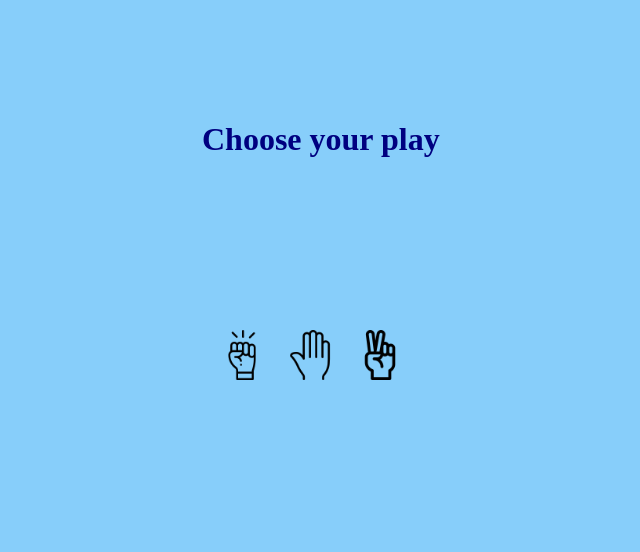
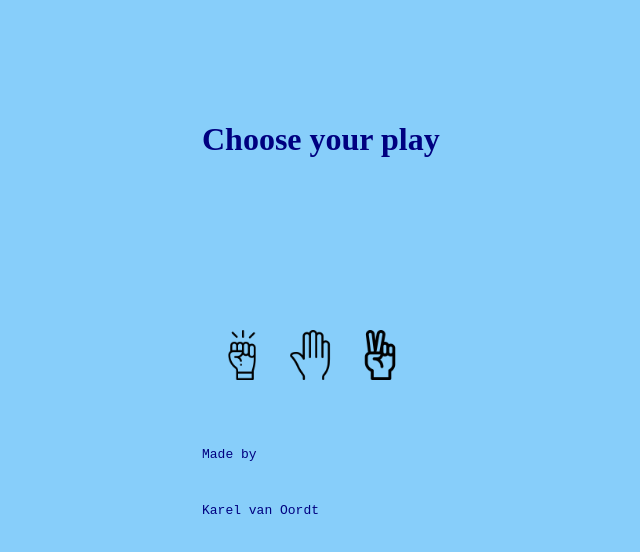
Before and after one commit to karelvanoordt/Rock-Paper-Scissors-click-game, a plain HTML site: page index.html in a window 1280 px wide. Shown: the whole page, without its empty margins (306-946 px from the left). Drawn offline with Linux system fonts and the light colour scheme.

Commit message:
Karel's third commit
Add new div container to html file to store the signature elements (property)

Add styling to new signature container.

```diff
--- a/index.html
+++ b/index.html
@@ -20,7 +20,12 @@
 
 </div>
 
+<div id="signature" class="signature">
+<p>Made by</p>
+</br>
+<p>Karel van Oordt</p>
 
+</div>
 </div>
 
 </body>
--- a/styles.css
+++ b/styles.css
@@ -15,9 +15,16 @@
     padding-left: 15px;
 }
 
+.signature {
+    font-family: monospace;
+    size: 14px;
+    align-items: center;
+    padding-top: 50px;
+}
 
 .main-game {
     margin: auto;
     padding-left: 500px;
     padding-right: 250px;
+    justify-content: center;
 }
```
